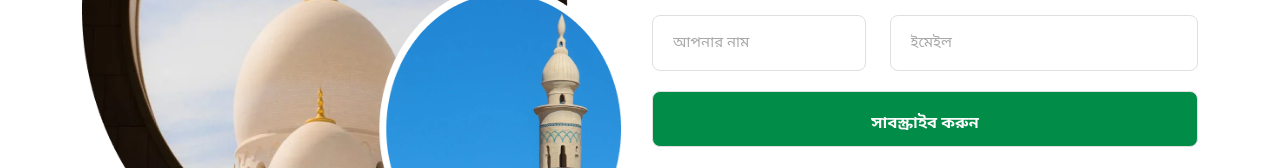
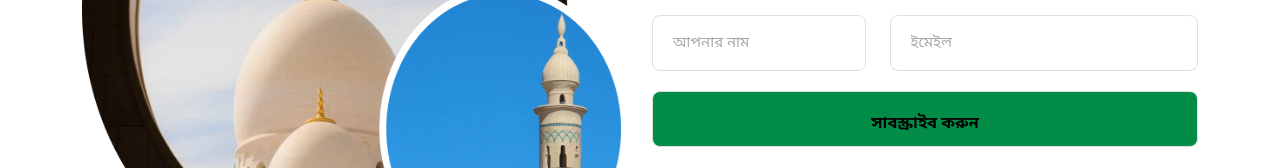
Before and after one commit to roniosd/islami_nobojagoron, a plain HTML site: page index.html in a window 1280 px wide. Shown: the part 7013-7181 px from the top of the page. Drawn offline with nearby package versions, Linux system fonts and the light colour scheme.

Commit message:
Update style.css

```diff
--- a/style.css
+++ b/style.css
@@ -452,7 +452,7 @@ header {
   border-radius: 8px;
   padding: 20px;
   border: 1px solid #dfdfdf;
-  color: #fafafa;
+  color: #000;
   font-size: 16px;
   font-weight: 600;
 }
```
